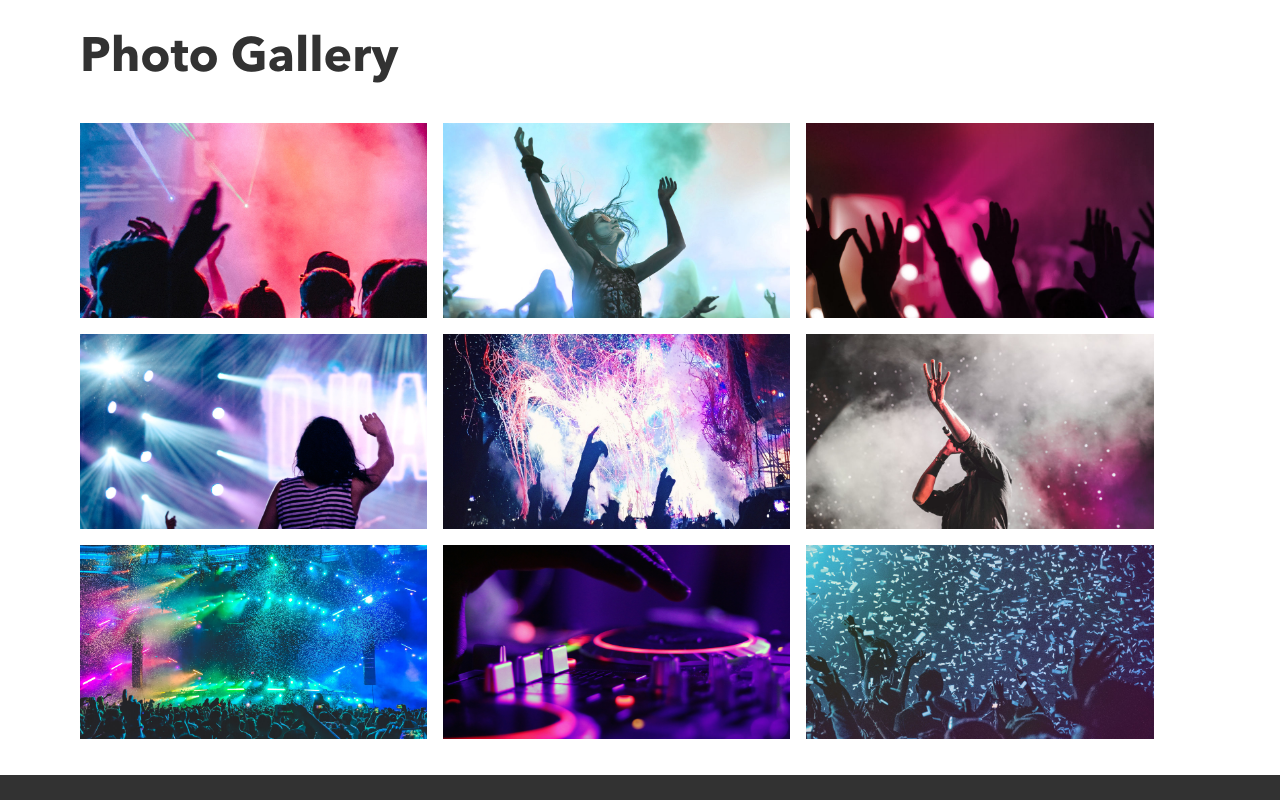
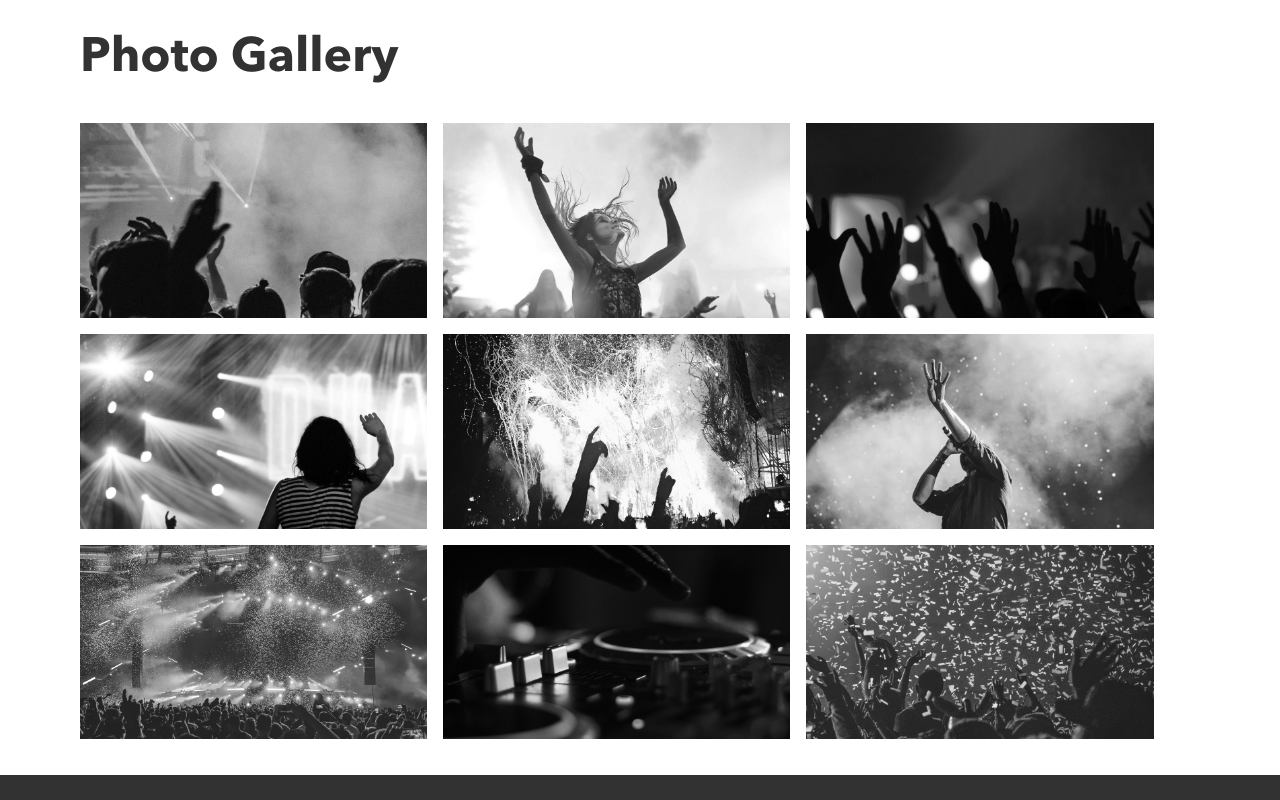
Before and after one commit to KatePolyakov/kate-polyakov-bandsite, a plain HTML site: page index.html in a window 1280 px wide. Shown: the part 1360-2160 px from the top of the page. Drawn offline with Linux system fonts and the light colour scheme.

Commit message:
added greyscale

```diff
--- a/styles/bio.scss
+++ b/styles/bio.scss
@@ -175,6 +175,16 @@
       @include tablet {
         width: 31%;
       }
+      @include desktop {
+        filter: grayscale(1);
+        transition: 0.7s ease-in-out;
+      }
+    }
+
+    img:hover {
+      @include desktop {
+        filter: grayscale(0);
+      }
     }
   }
 }
--- a/styles/global.scss
+++ b/styles/global.scss
@@ -22,6 +22,7 @@ ul {
   width: 100%;
   position: fixed;
   top: 0;
+  z-index: 1;
 
   &__wrapper {
     padding-top: 1.5rem;
```
Also changed, not shown: styles/bio.css, styles/global.css.
